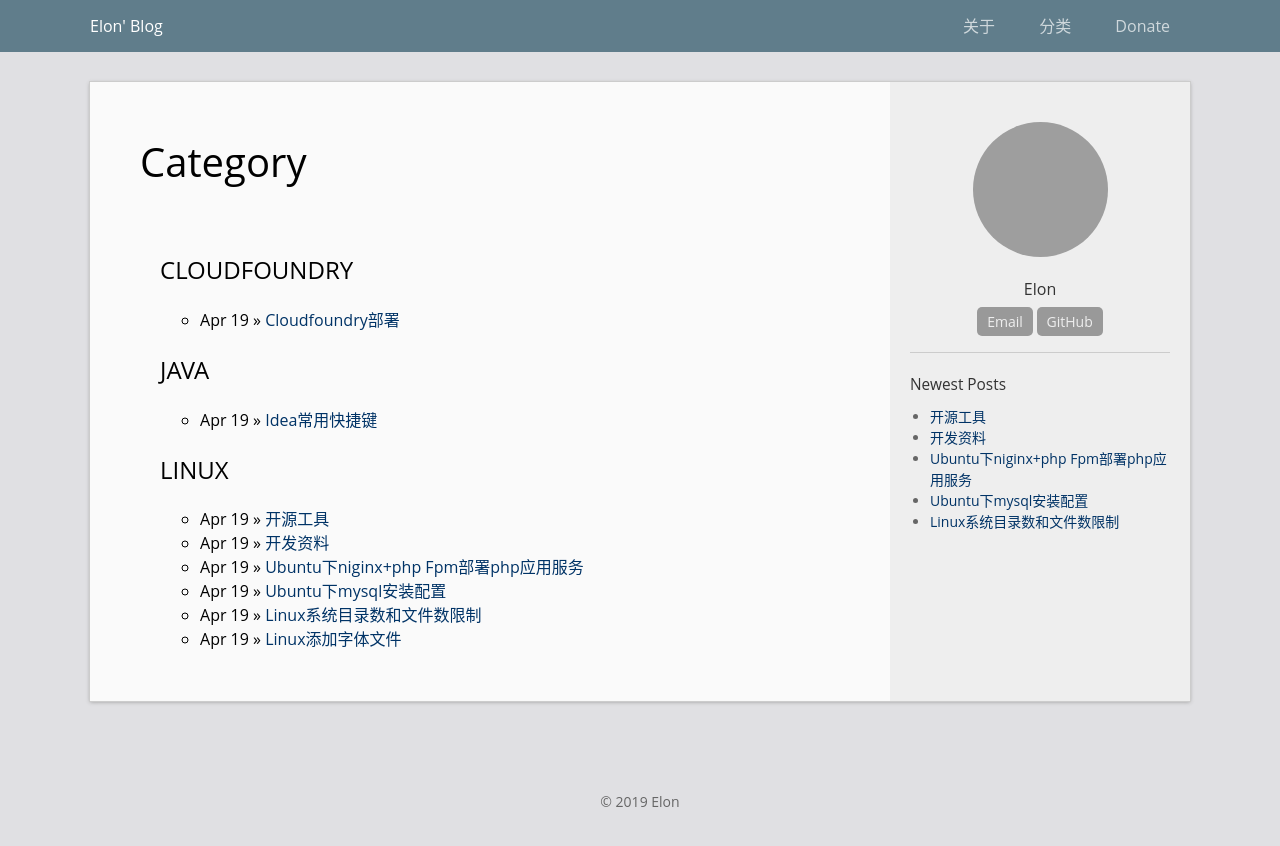
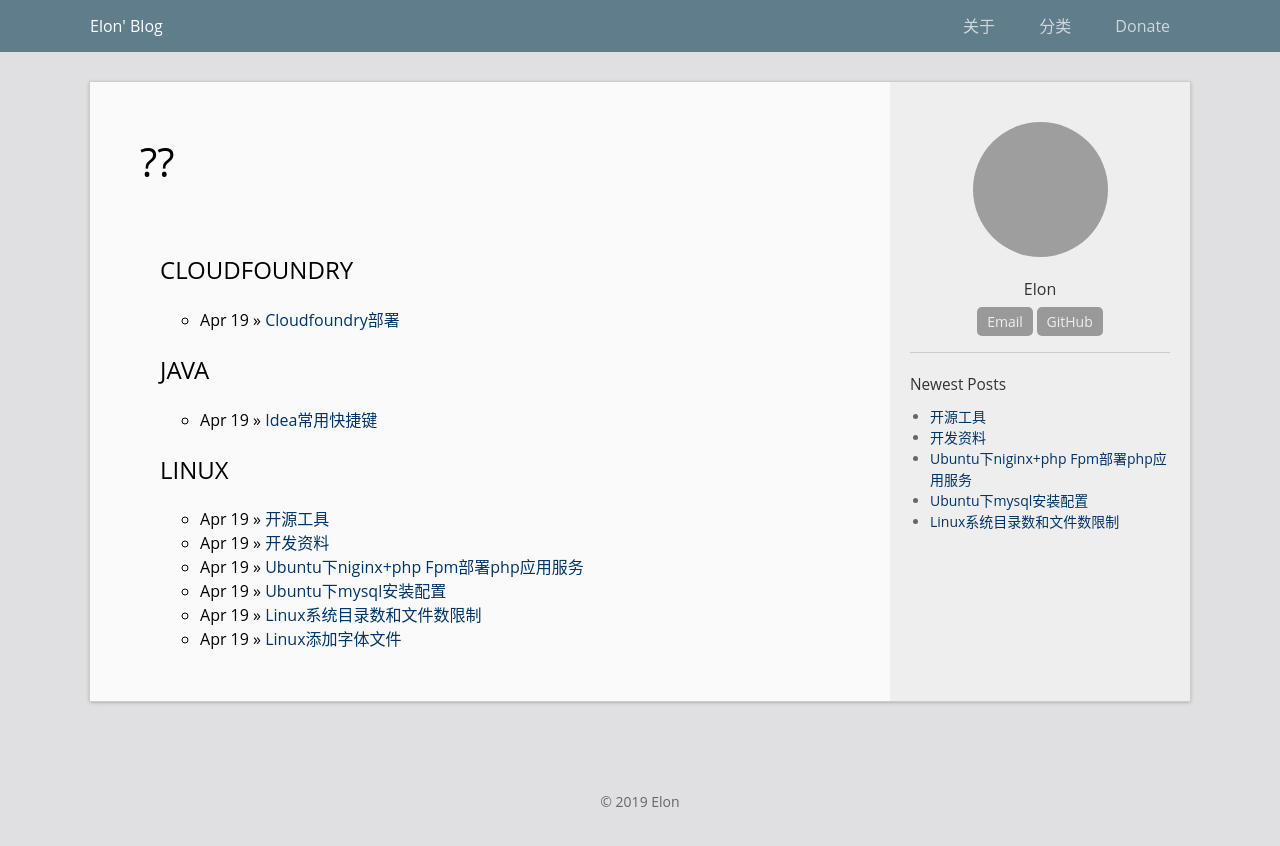
Before and after one commit to hu516/hu516.github.io, a Jekyll site: the page built from category.html, in a window 1280 px wide. Shown: the top 846 px of the page. Built offline with Jekyll 4.4.1, drawn with Linux system fonts in a browser that asks for light colours; grey boxes are pictures that could not be loaded.

Commit message:
图片测试

```diff
--- a/category.html
+++ b/category.html
@@ -5,7 +5,7 @@ permalink: /category/
 ---
 
 <div class="home">
-  <h1 class="page-heading">Category</h1>
+  <h1 class="page-heading">??</h1>
 
   <ul class="post-list">
 
```
Also changed, not shown: _posts/linux/2019-04-19-Ubuntu下niginx+php-fpm部署php应用服务.md (+1 -1 lines), _posts/linux/2019-04-19-1555662956402.png (renamed from _posts/linux/1555662956402.png).
